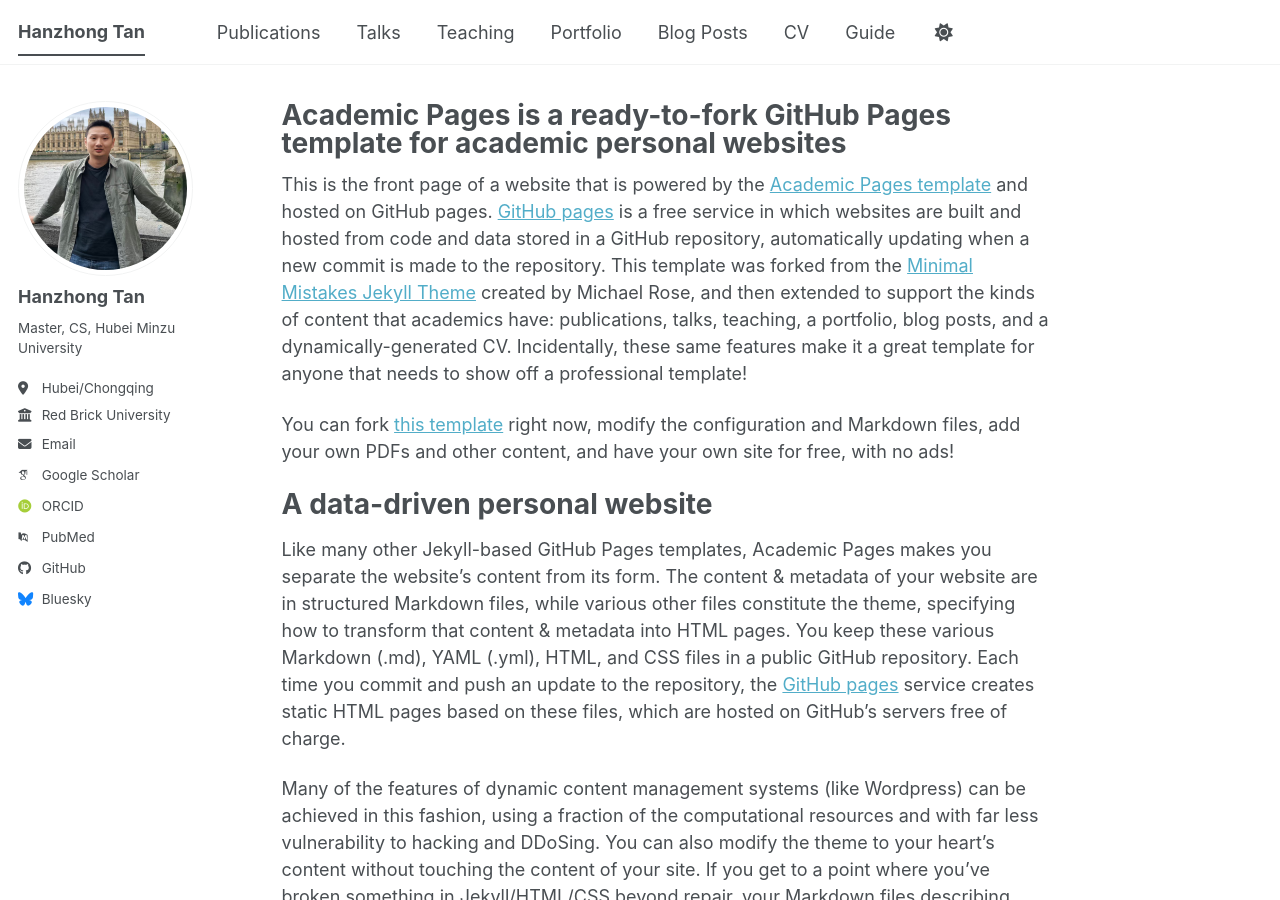
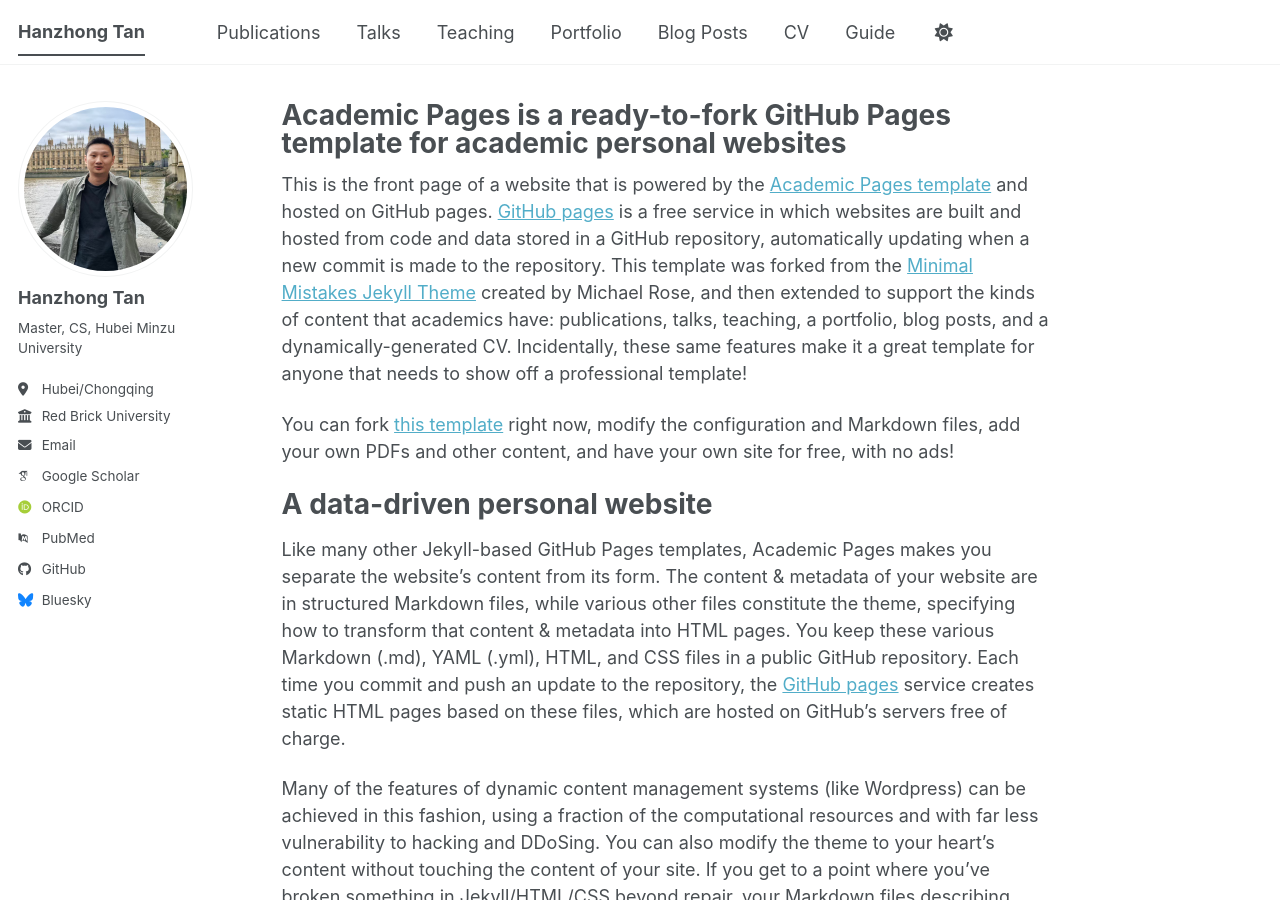
Before and after one commit to liangjiaxiaoqi/liangjiaxiaoqi.github.io, a Jekyll site: the page built from _pages/about.md, in a window 1280 px wide and 900 px high. Built offline with Jekyll 4.4.1, drawn with Linux system fonts in a browser that asks for light colours; some web fonts are replaced; a script bundle is joined from its source files by our own code; library files that are not in the unit come from our copies.

Commit message:
Update _config.yml

```diff
--- a/_config.yml
+++ b/_config.yml
@@ -23,7 +23,7 @@
 #               Additional customization can be done by editing /_includes/author-profile.html
 author:
   # Biographic information
-  avatar           : "2_England_London_1.jpg"  # "1_Japan_Tokyo.jpg 2_England_London.jpg"  # 修改"profile.png"
+  avatar           : "2_England_London_2.jpg"  # "1_Japan_Tokyo.jpg 2_England_London.jpg"  # 修改"profile.png"
   name             : "Hanzhong Tan"  # 修改"Your Sidebar Name"
   pronouns         : # example: "she/her"
   bio              : "Master, CS, Hubei Minzu University"  # 修改"Short biography for the left-hand sidebar"
```
